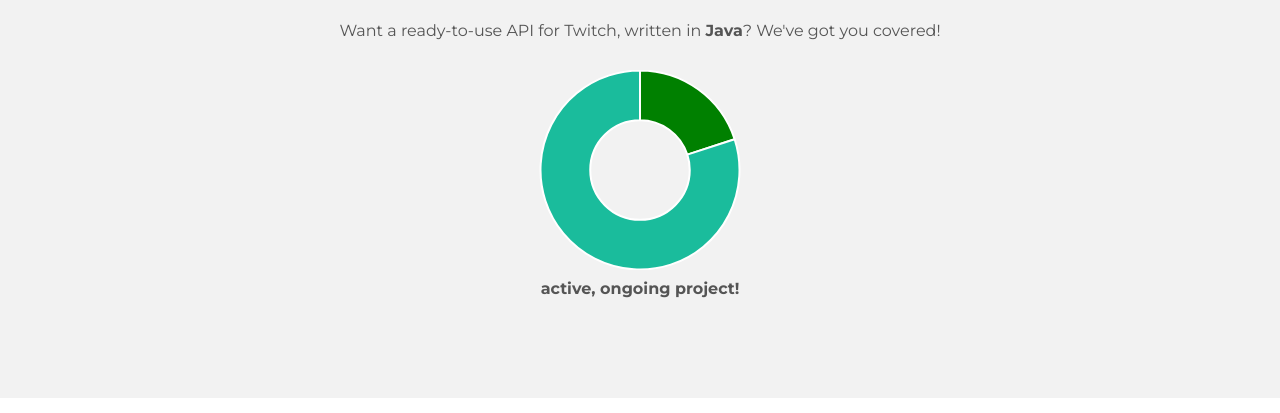
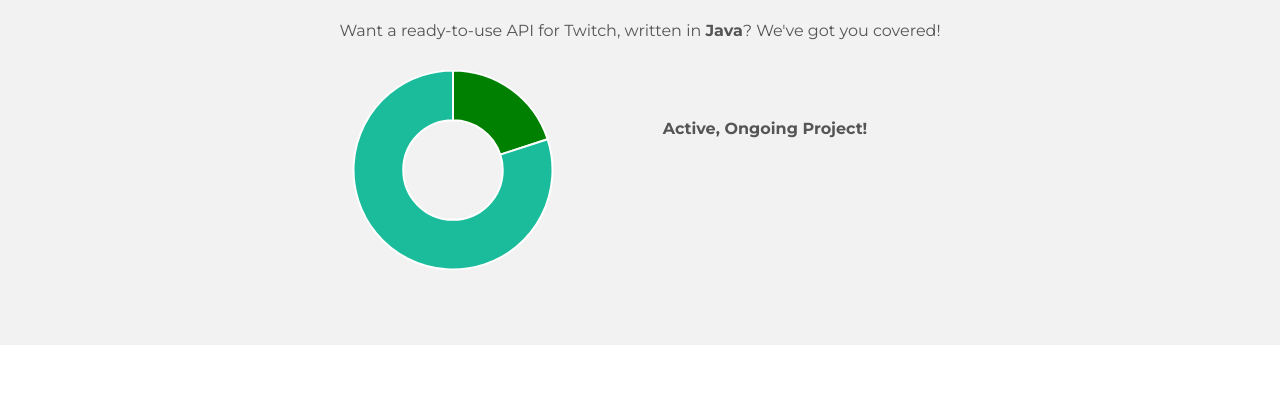
Before and after one commit to Qkyrie/Twitch, a plain HTML site: page index.html in a window 1280 px wide. Shown: the part 563-976 px from the top of the page. Drawn offline with nearby package versions, Linux system fonts and the light colour scheme.

Commit message:
layout in main page is better now, no hickup when showing the extra text

```diff
--- a/index.html
+++ b/index.html
@@ -59,8 +59,13 @@
 					<img src="assets/img/portfolio/rsz_twitch.png" alt="Stanley">
 					<h1>Building an application on top of Twitch?</h1>
 					<p>Want a ready-to-use API for Twitch, written in <b>Java</b>? We've got you covered!</p>
-                    <canvas id="doughnut" height="200" width="300"></canvas>
-                    <p style="display: none;" id="fadeThisIn"><b>active, ongoing project!</b></p>
+
+                    <div class="col-lg-6">
+                        <canvas id="doughnut" height="200" width="300"></canvas>
+                    </div>
+                    <div class="col-lg-4" style="padding-top: 6%;">
+                        <p style="display: none; text-align: center;" id="fadeThisIn"><b>Active, Ongoing Project!</b></p>
+                    </div>
 				</div><!-- /col-lg-8 -->
 			</div><!-- /row -->
 	    </div> <!-- /container -->
```
